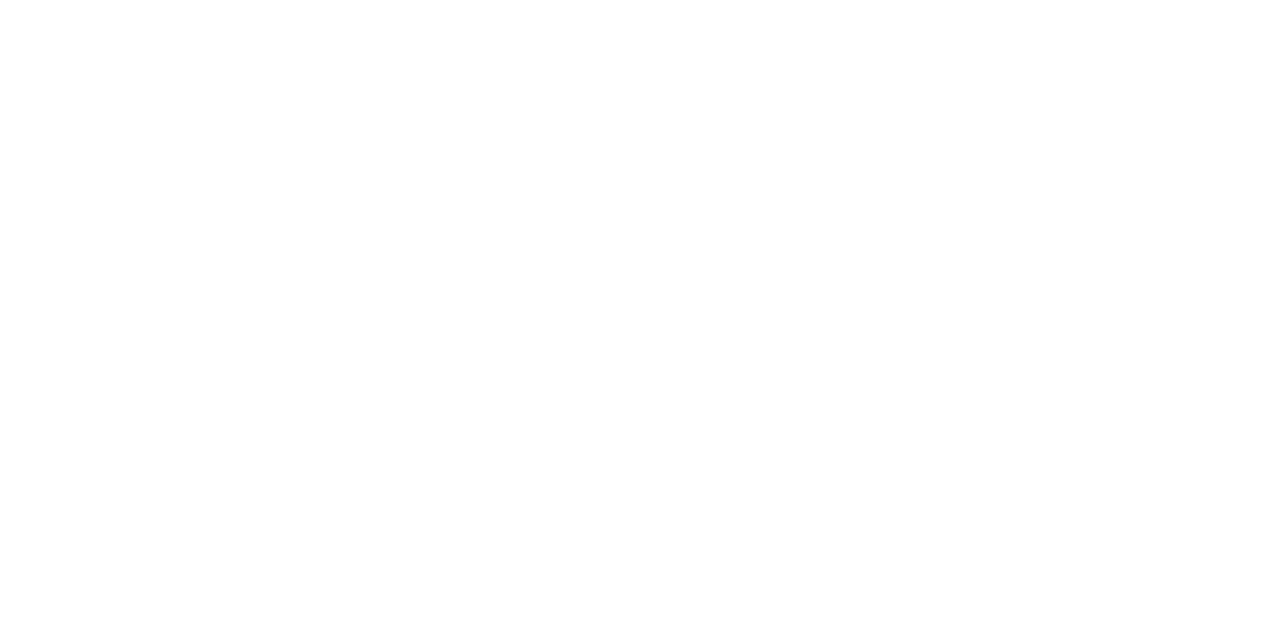
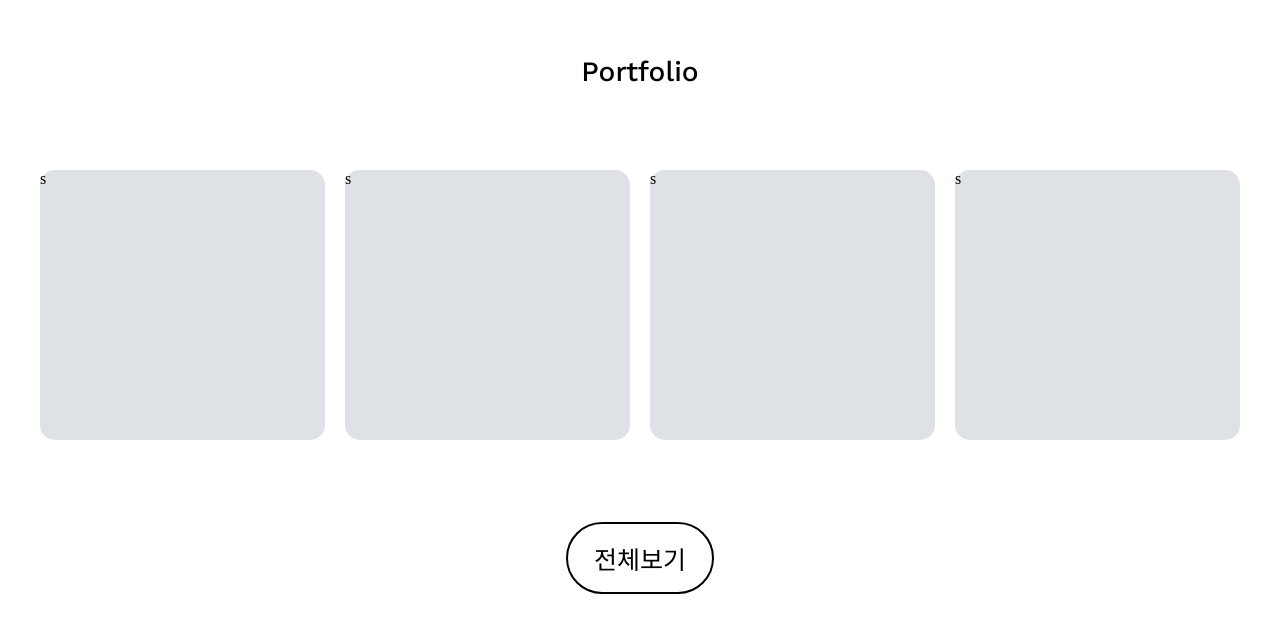
Before and after one commit to kichan05/2022-EDCAN-Web, a Vue app: page / in a window 1280 px wide. Shown: the part 876-1508 px from the top of the page. Before the commit the page ends 800 px from the top, so only its background shows below. Built offline with nearby package versions, Linux system fonts and the light colour scheme; a web font is replaced by a local one.

Commit message:
Page5 layout

```diff
--- a/src/assets/style/theme.css
+++ b/src/assets/style/theme.css
@@ -24,7 +24,7 @@
 
 .content {
     width : 100%;
-    max-width: 980px;
+    max-width: 1200px;
 
     margin : 0 auto;
 }
--- a/src/components/Page4.vue
+++ b/src/components/Page4/Page4.vue
@@ -2,7 +2,7 @@
 <div class="main-page-page page4">
     <div class="content">
         <div class="description-wrap">
-            <h3>Education</h3>
+            <h3 class="page-title">Education</h3>
             <p class="description">이러한 과정들을 수행하기 위한 교육도 준비되어 있습니다.<br>모든 교육과정은 학과에 관계없이 EDCAN EDU에서 이수할 수 있습니다.</p>
         </div>
 
@@ -16,8 +16,8 @@
 </template>
 
 <script>
-import EducanItem from "./Page4/EducanItem.vue"
-import { EducanStudyData, EducanStudyTag } from "./../Model/EducanStudyData.js"
+import EducanItem from "./EducanItem.vue"
+import { EducanStudyData, EducanStudyTag } from "../../Model/EducanStudyData.js"
 
 const educanData = [
     new EducanStudyData(
@@ -88,16 +88,11 @@
 }
 
 .description-wrap {
+    text-align: center;
+
     display: flex;
     flex-direction: column;
-    text-align: center;
-
     gap : 24px;
-}
-
-h3 {
-    font-size: 28px;
-    font-weight: 500;
 }
 
 .description {
@@ -109,4 +104,10 @@
     grid-template-columns: 1fr 1fr;
     gap : 12px;
 }
+
+@media (max-width : 900px) {
+    .educan-item-wrap {
+        grid-template-columns: 1fr;
+    }
+}
 </style>
--- /dev/null
+++ b/src/components/Page5/Page5.vue
@@ -0,0 +1,69 @@
+<template>
+<div class="main-page-page page5">
+    <div class="content">
+        <h3 class="page-title">Portfolio</h3>
+
+        <div class="portfolio-wrap">
+            <PortfolioItem/>
+            <PortfolioItem/>
+            <PortfolioItem/>
+            <PortfolioItem/>
+        </div>
+
+        <button class="goto-portfolio-all">전체보기</button>
+    </div>
+</div>
+</template>
+
+<script>
+import PortfolioItem from "./PortfolioItem.vue"
+
+export default {
+    name : "Page5",
+    components : {
+        PortfolioItem
+    }
+}
+</script>
+
+<style scope>
+.page5 {
+    display: grid;
+    grid-template-columns: 1fr;
+}
+
+.content {
+    display: flex;
+    flex-direction: column;
+    justify-content: center;
+}
+
+.page-title {
+    text-align: center;
+}
+
+.portfolio-wrap {
+    height : 270px;
+
+    margin : 82px 0;
+
+    display: grid;
+    grid-template-columns: repeat(4, 1fr);
+    gap : 20px;
+}
+
+.goto-portfolio-all {
+    font-size: 25px;
+    font-weight: 400;
+
+    margin : 0 auto;
+    padding : 16px 26px;
+
+    border: 2px solid #000000;
+    border-radius: 100px;
+
+    background-color: white;
+
+    cursor: pointer;
+}
+</style>
--- /dev/null
+++ b/src/components/Page5/PortfolioItem.vue
@@ -0,0 +1,18 @@
+<template>
+<div class="portfolio-item">
+s
+</div>
+</template>
+
+<script>
+export default {
+    name : "Portfolio item"
+}
+</script>
+
+<style scope>
+.portfolio-item {
+    background-color: var(--gray3);
+    border-radius: 15px;
+}
+</style>
--- a/src/views/MainPage.vue
+++ b/src/views/MainPage.vue
@@ -1,16 +1,19 @@
 <template>
 <main>
     <Page4/>
+    <Page5/>
 </main>
 </template>
 
 <script>
-import Page4 from "./../components/Page4.vue";
+import Page4 from "../components/Page4/Page4.vue";
+import Page5 from "../components/Page5/Page5.vue";
 
 export default {
     name : "MainPage",
     components : {
         Page4,
+        Page5,
     }
 }
 </script>
@@ -18,6 +21,11 @@
 <style>
 .main-page-page {
     width : 100%;
-    height: 100vh;
+    min-height: 100vh;
+}
+
+.main-page-page .page-title {
+    font-size: 28px;
+    font-weight: 500;
 }
 </style>
```
